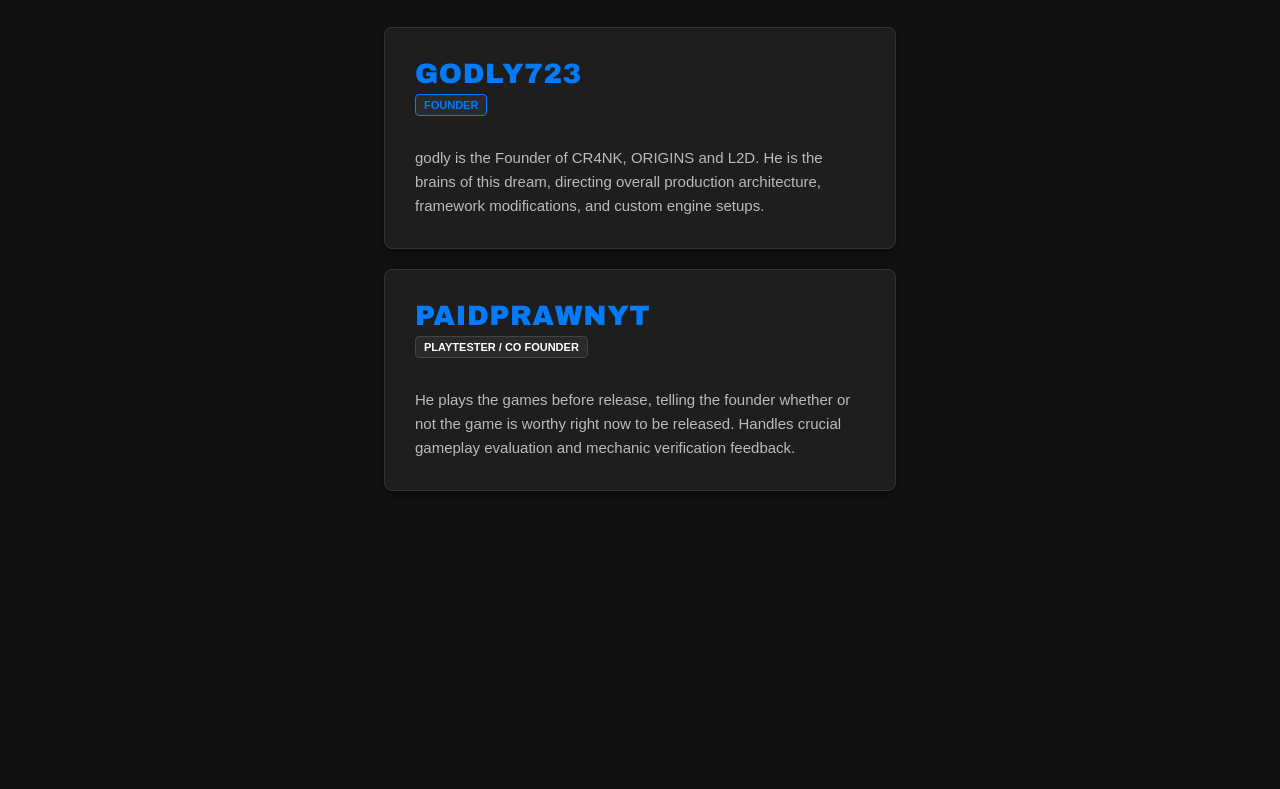
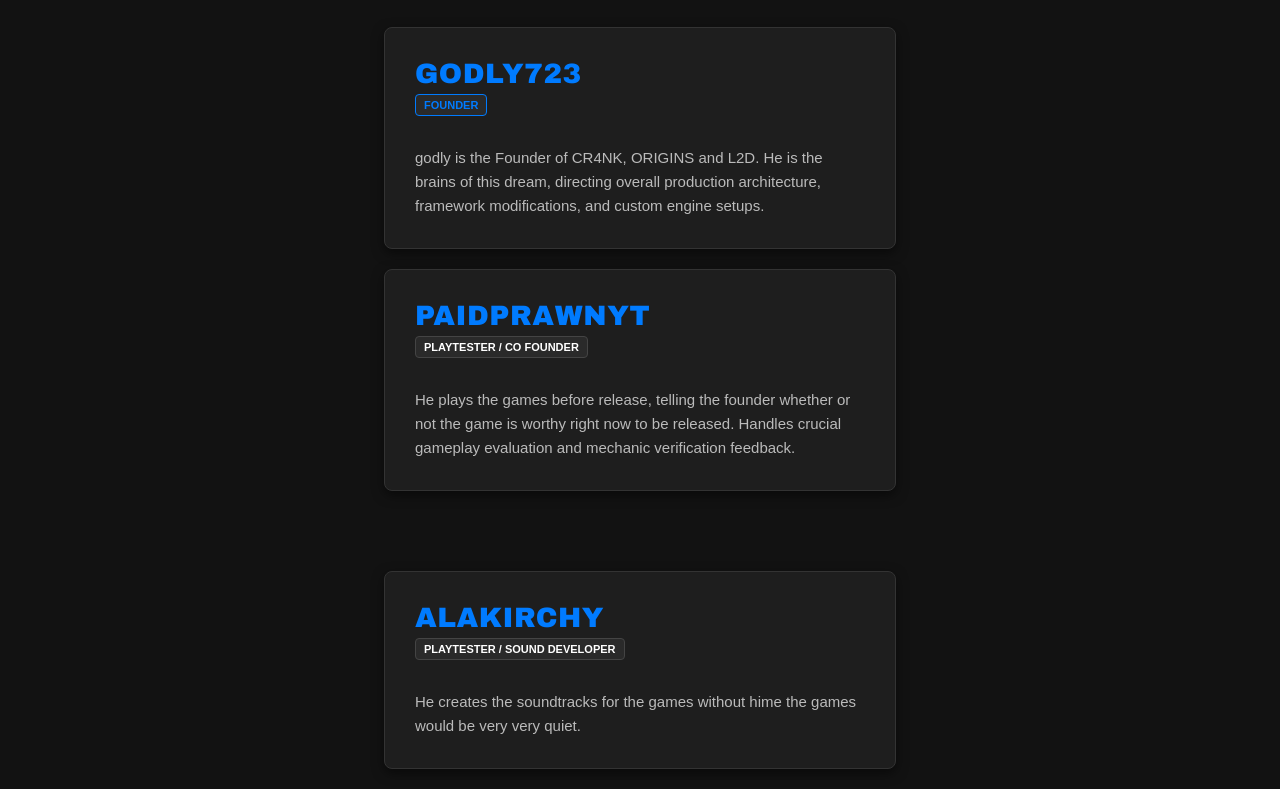
Before and after one commit to godly723/godly723.github.io, a plain HTML site: page team.html in a window 1280 px wide. Shown: the part 188-977 px from the top of the page. Before the commit the page ends 800 px from the top, so only its background shows below. Drawn offline with Linux system fonts and the light colour scheme.

Commit message:
Update team.html

```diff
--- a/team.html
+++ b/team.html
@@ -147,6 +147,13 @@
         </div>
     </div>
 
+         <!-- STAFF INSTANCE NODE: ALAKIRCHY (YOUR FIREND) -->
+        <div class="profile-card">
+            <h2>Alakirchy</h2>
+            <div class="role-tag">PlayTester / Sound Developer</div>
+            <p>He creates the soundtracks for the games without hime the games would be very very quiet.</p>
+        </div>
+    </div>
     <!-- --------------------------------------------------------------------- -->
     <!-- SCRIPT APPLICATION PROCESSOR ENGINE LAYER                             -->
     <!-- --------------------------------------------------------------------- -->
```
